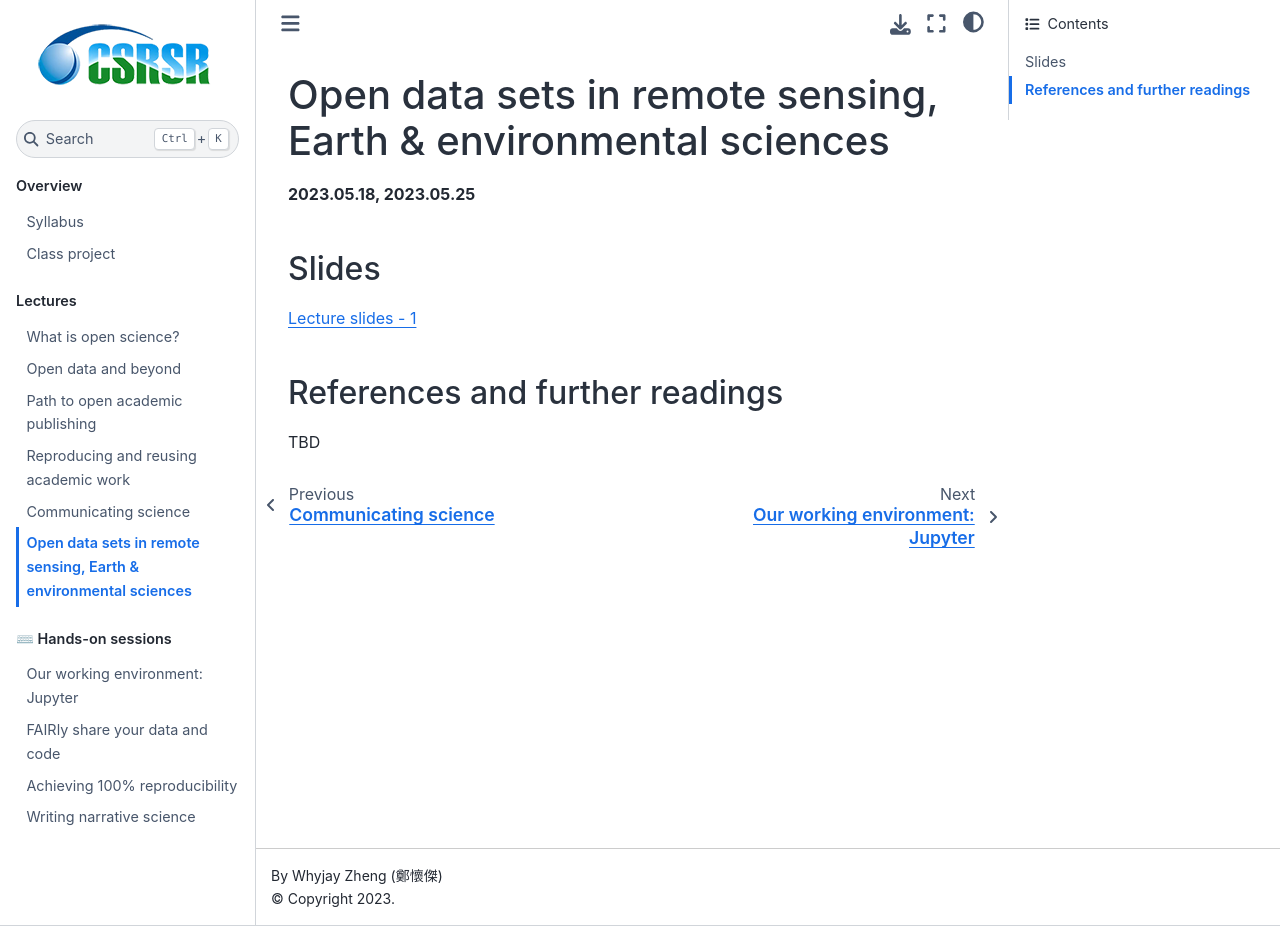
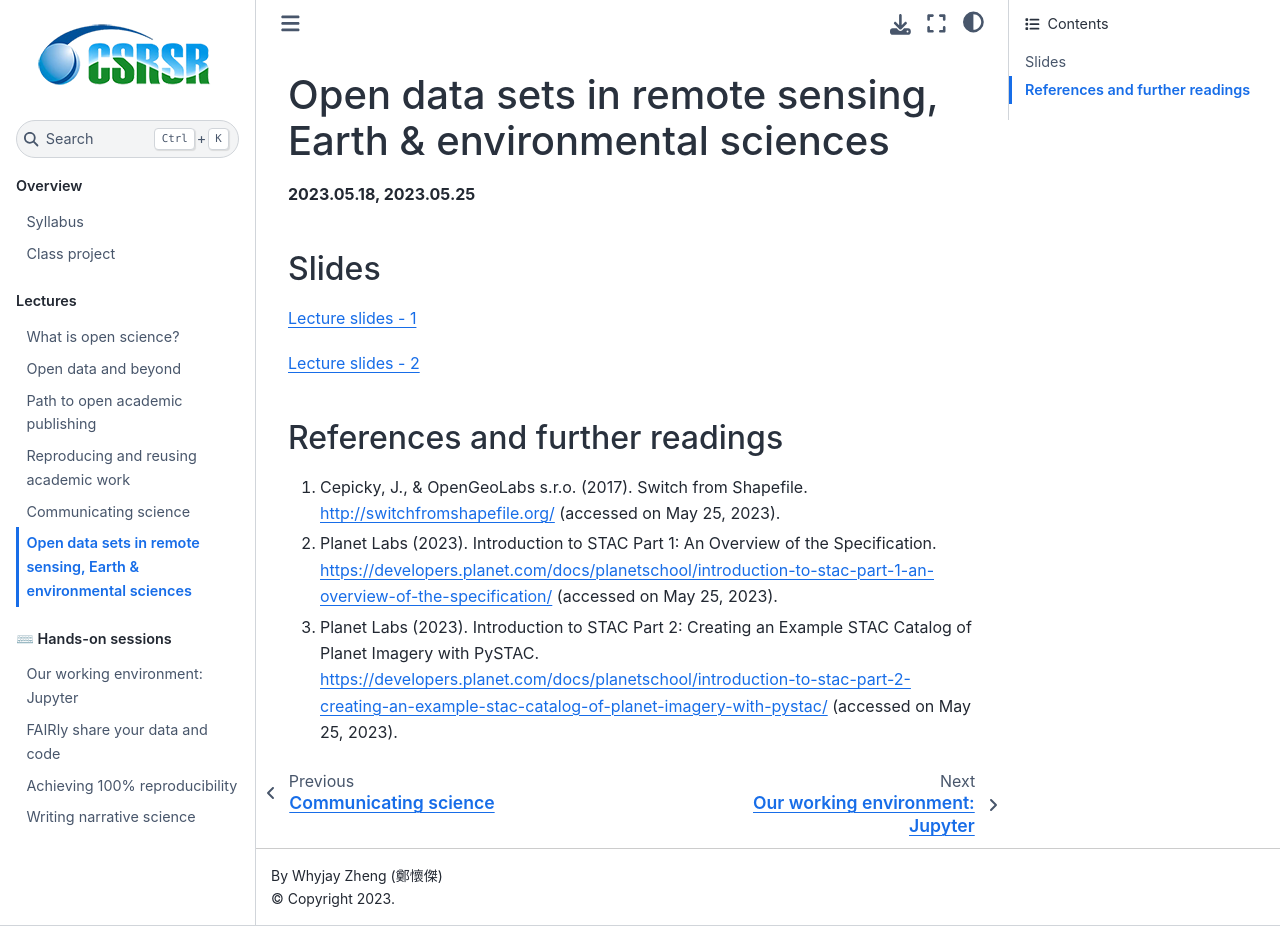
Before and after one commit to whyjz/ncu-open-science, a Jupyter Book: the page built from docs/lectures/L6-wheresdata.md, in a window 1280 px wide and 926 px high. Built offline with Jupyter Book 1.0.4 settings and Sphinx 7.4.7 and the Sphinx Book theme 1.1.4, drawn with Linux system fonts in a browser that asks for light colours; pages that are not in the unit, such as notebooks, are missing from menus.

Commit message:
Add L6 content 3

```diff
--- a/docs/lectures/L6-wheresdata.md
+++ b/docs/lectures/L6-wheresdata.md
@@ -6,6 +6,12 @@
 
 [Lecture slides - 1](https://docs.google.com/presentation/d/1LxJ76-DYbYCnXRkzhyjxhiNMvLp1vPnxmpGOn7fvxm4/edit?usp=sharing)
 
+[Lecture slides - 2](https://docs.google.com/presentation/d/1LNXiXMIDxfQWl7dHrg59Z9MdqadP22ChRxGRRJ62S20/edit?usp=sharing)
+
 ## References and further readings
 
-TBD
+1. Cepicky, J., & OpenGeoLabs s.r.o. (2017). Switch from Shapefile. http://switchfromshapefile.org/ (accessed on May 25, 2023).
+
+2. Planet Labs (2023). Introduction to STAC Part 1: An Overview of the Specification. https://developers.planet.com/docs/planetschool/introduction-to-stac-part-1-an-overview-of-the-specification/ (accessed on May 25, 2023).
+
+3. Planet Labs (2023). Introduction to STAC Part 2: Creating an Example STAC Catalog of Planet Imagery with PySTAC. https://developers.planet.com/docs/planetschool/introduction-to-stac-part-2-creating-an-example-stac-catalog-of-planet-imagery-with-pystac/ (accessed on May 25, 2023).
```
